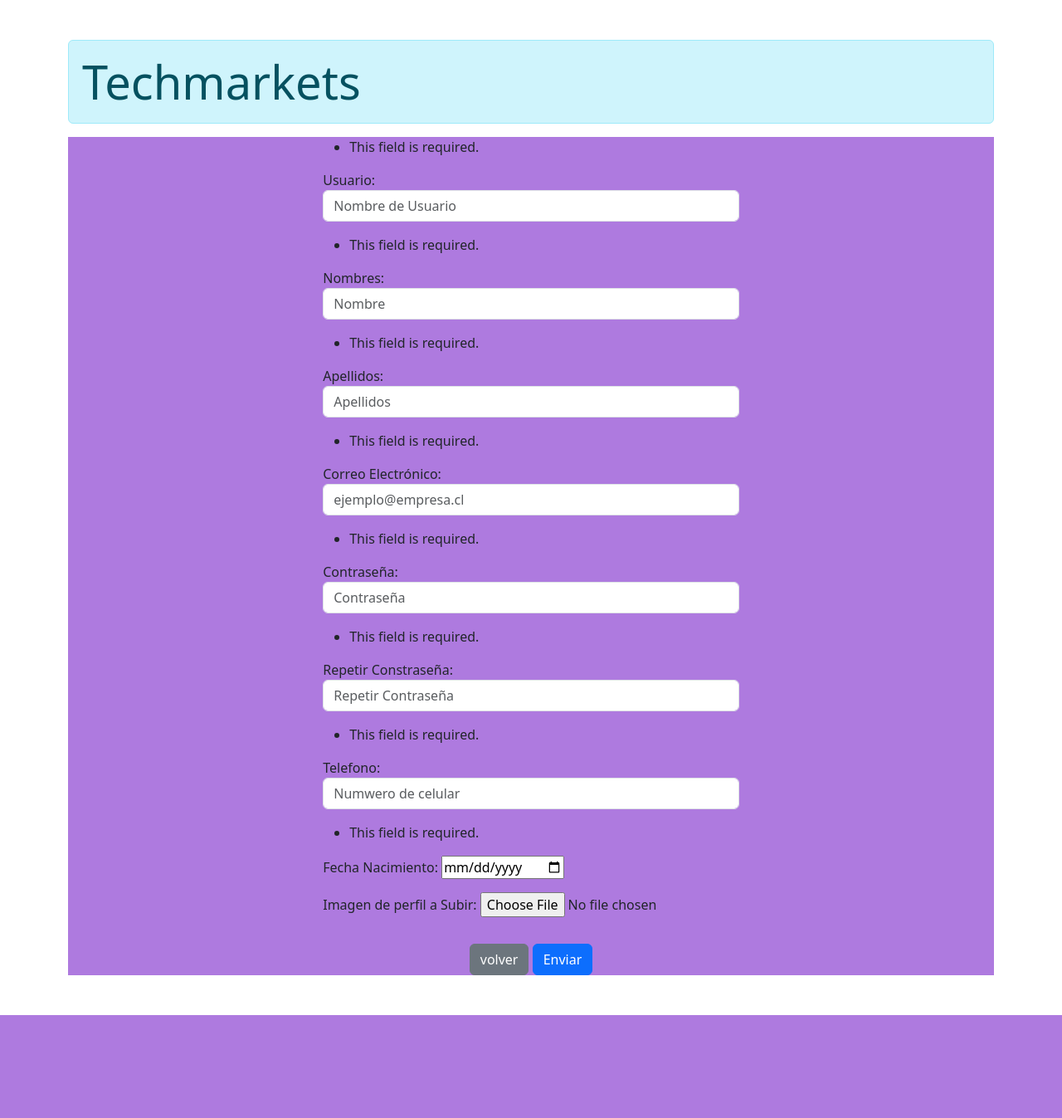
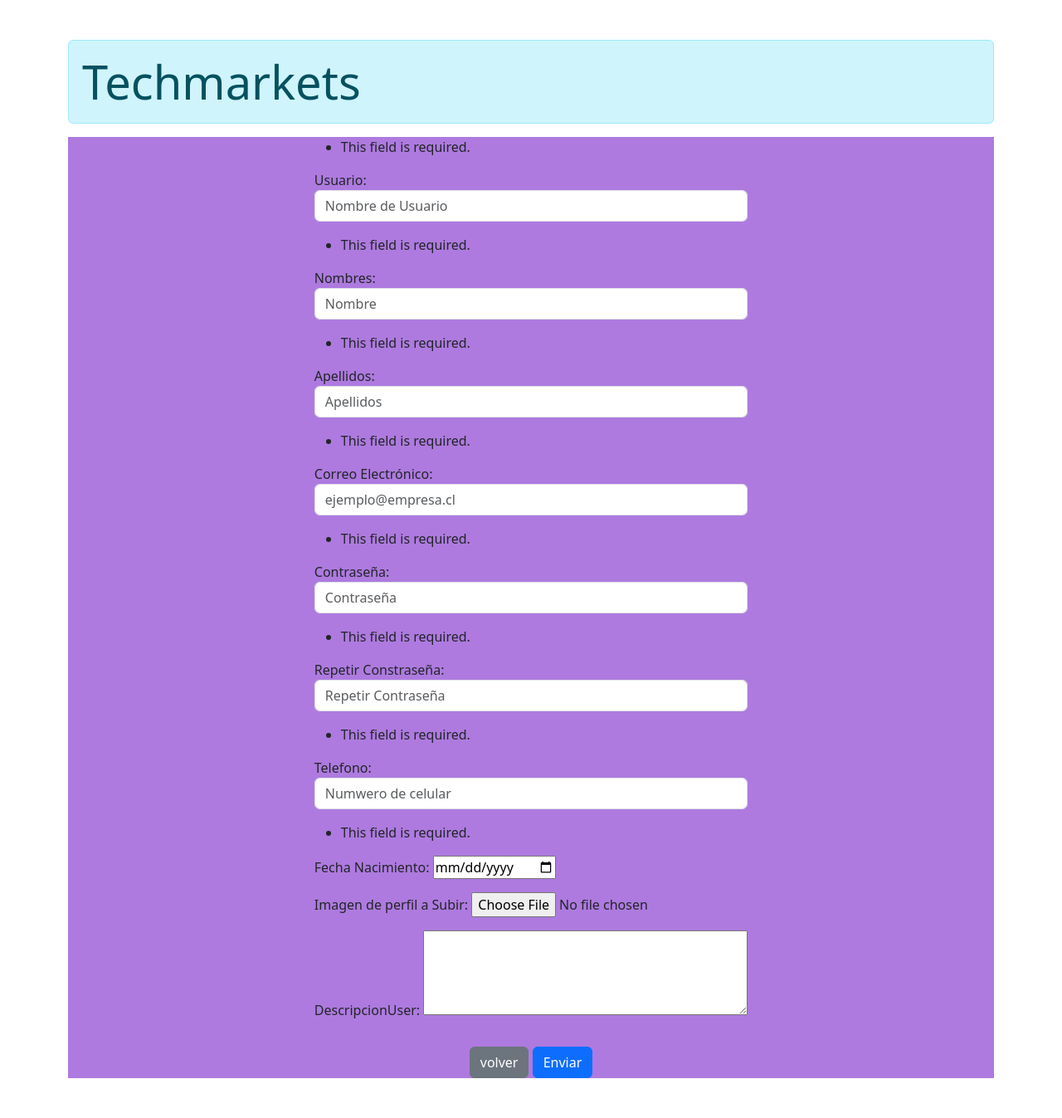
Before and after one commit to Freckus/Techmarket, a Django app: page /signup/ in a window 1280 px wide. Shown: the whole page at 83% size. Before the commit the page ends 1223 px from the top, so only its background shows below. Run offline with Django 5.2, Linux system fonts and the light colour scheme.

Commit message:
perfil descripcion

```diff
--- a/marketplace/forms.py
+++ b/marketplace/forms.py
@@ -39,6 +39,7 @@
     DateBirth=forms.DateField(widget=forms.DateInput(attrs={'type':'date'}),label='Fecha Nacimiento')
 
     ProfileImage =forms.ImageField(label='Imagen de perfil a Subir',required=False)
+    DescripcionUser = forms.CharField( widget=forms.Textarea(attrs={'rows': 4, 'cols': 40}), label="DescripcionUser",required=False)
 
     #Validar el nombre de usuario
     def clean_Username(self):
@@ -85,7 +86,9 @@
         Img=self.cleaned_data.get('ProfileImage')
         return Img
 
-
+    def clean_DescripcionUser(self):
+        DescripcionUser=self.cleaned_data.get('DescripcionUser')
+        return DescripcionUser
 
 
     #save para modelo usario
@@ -105,6 +108,7 @@
             Telefono=self.cleaned_data.get('Telefono'),
             DateBirth=self.cleaned_data.get('DateBirth'),
             TypeUser=TipeUser,
+            DescripcionUser=self.cleaned_data.get('DescripcionUser'),
             ProfileImage=self.cleaned_data.get('ProfileImage'),
             ConfirmedUser=True,
             IdUser=user
--- a/templates/templatesApp/Perfil.html
+++ b/templates/templatesApp/Perfil.html
@@ -57,6 +57,10 @@
               {% else %}
               <td style="text-align: end;"> Premium </td>
               {% endif%}
+            </tr>
+            <tr>
+              <td style="text-align: start;">description:</td>
+              <td style="text-align: end;">{{ UserInfo.DescripcionUser }}</td>
             </tr>
           </tbody>
         </table>
```
